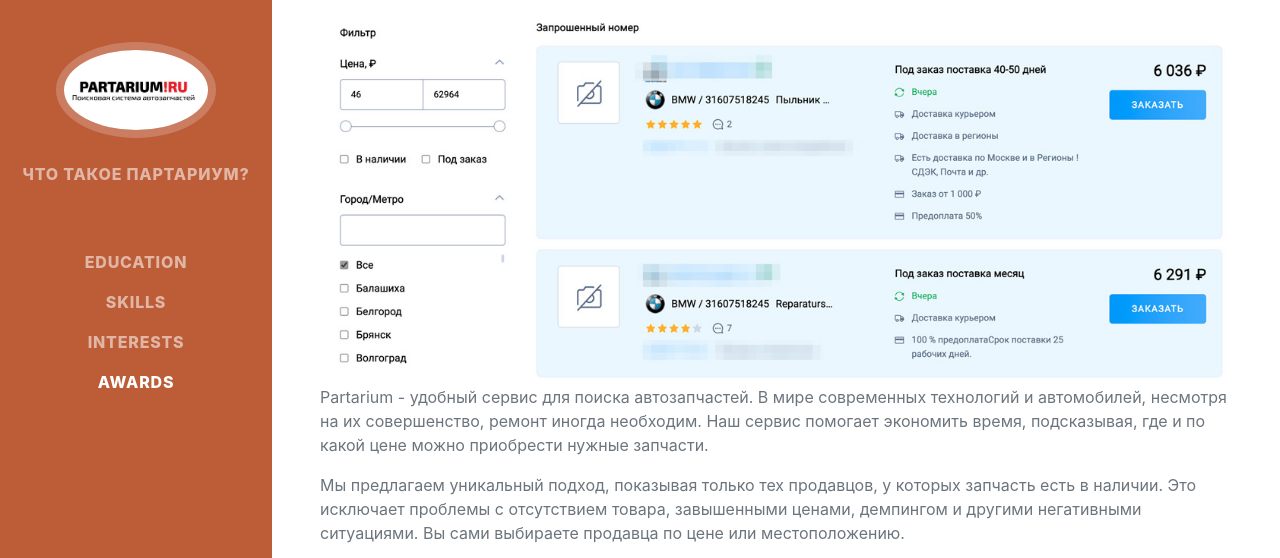
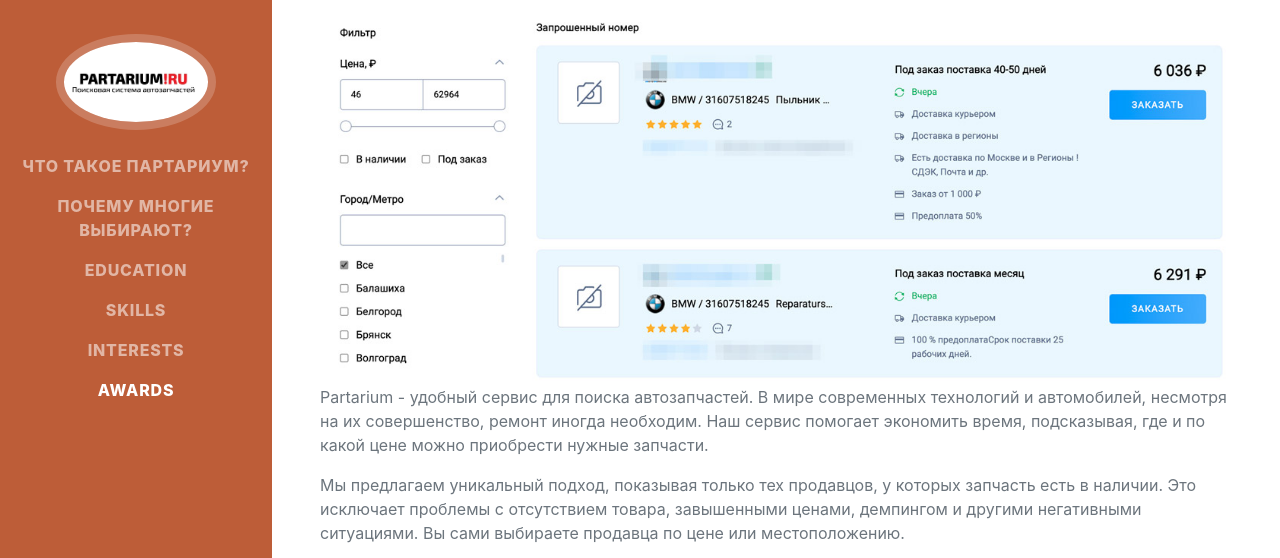
Before and after one commit to pickachu-01/partarium-ru-partners, a plain HTML site: page index.html in a window 1280 px wide. Shown: the part 182-740 px from the top of the page. Drawn offline with nearby package versions, Linux system fonts and the light colour scheme; a web font is replaced by a local one.

Commit message:
Update index.html

```diff
--- a/index.html
+++ b/index.html
@@ -27,7 +27,7 @@
             <div class="collapse navbar-collapse" id="navbarResponsive">
                 <ul class="navbar-nav">
                     <li class="nav-item"><a class="nav-link js-scroll-trigger" href="#about">Что такое Партариум?</a></li>
-                    <li class="nav-item"><a class="nav-link js-scroll-trigger" href="#experience"Почему многие выбирают?</a></li>
+                    <li class="nav-item"><a class="nav-link js-scroll-trigger" href="#experience">Почему многие выбирают?</a></li>
                     <li class="nav-item"><a class="nav-link js-scroll-trigger" href="#education">Education</a></li>
                     <li class="nav-item"><a class="nav-link js-scroll-trigger" href="#skills">Skills</a></li>
                     <li class="nav-item"><a class="nav-link js-scroll-trigger" href="#interests">Interests</a></li>
```
